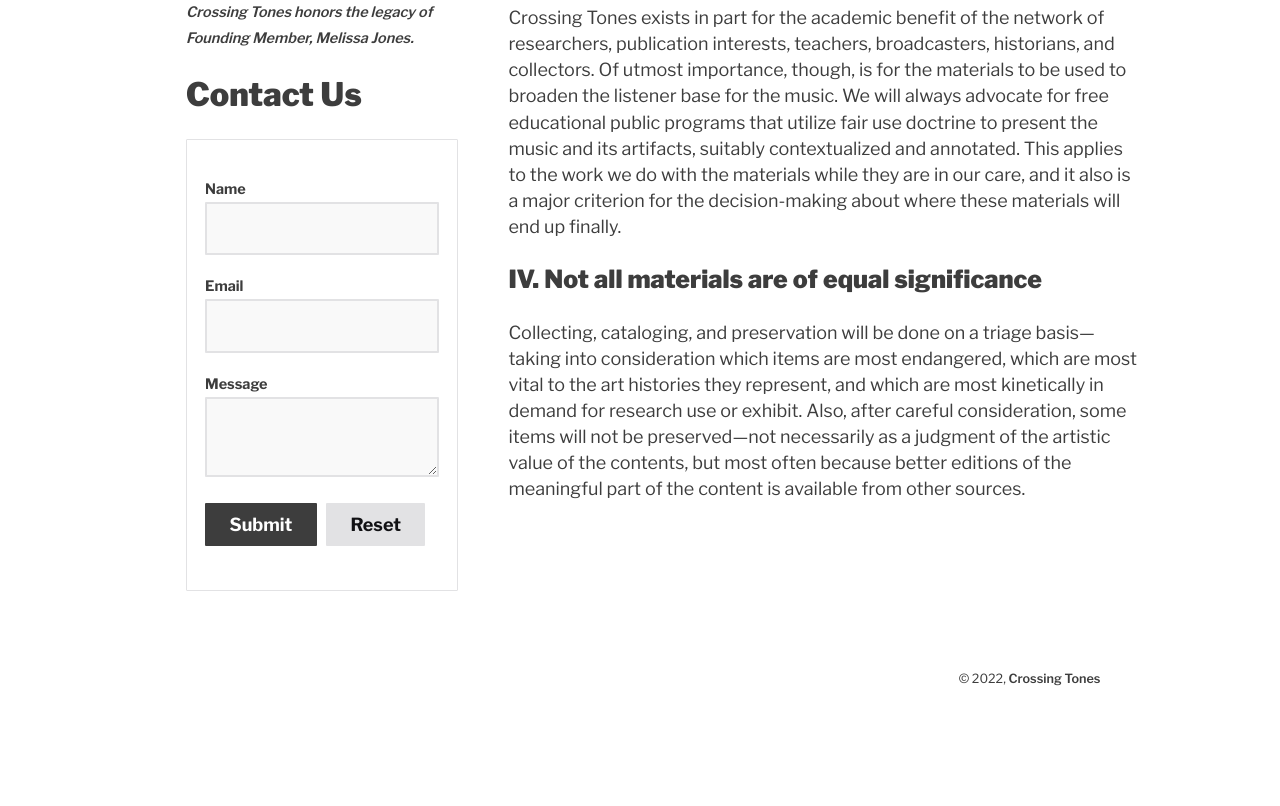
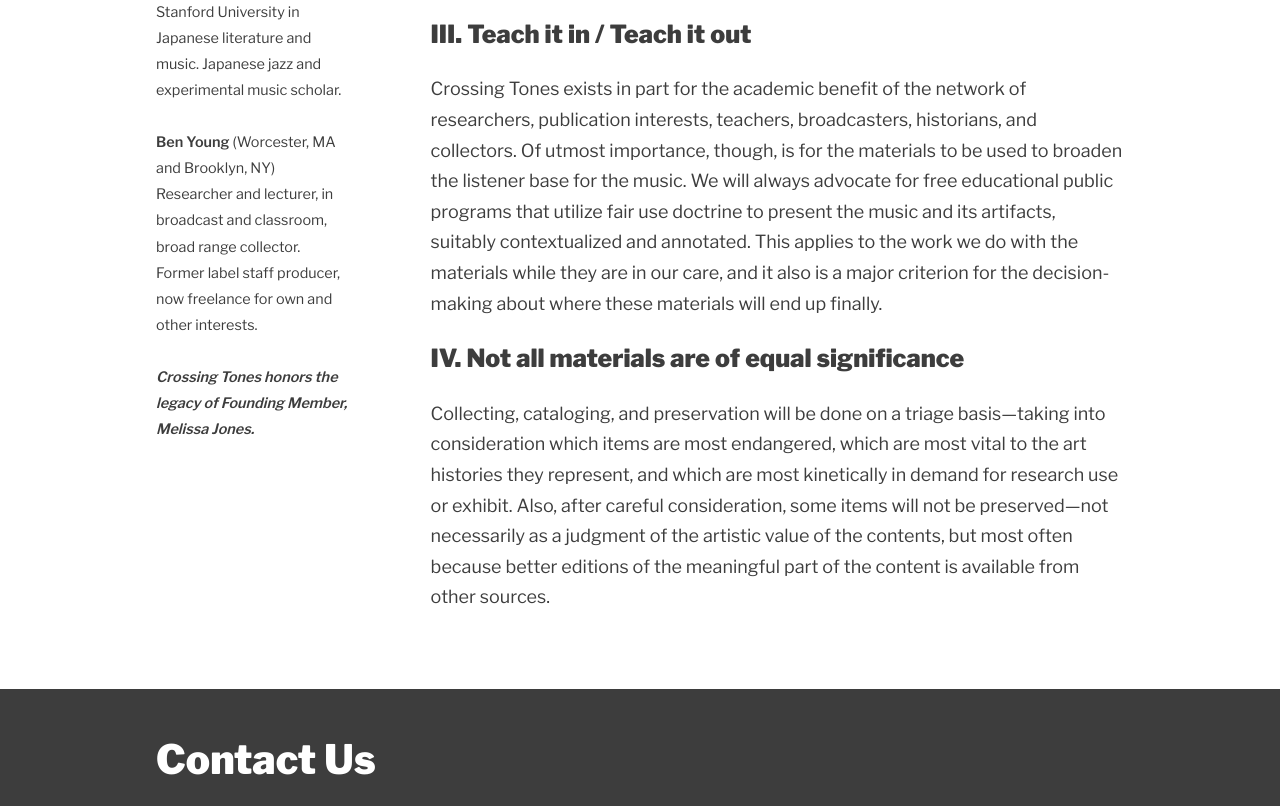
Before and after one commit to lizlove/crossing-tones, a Gatsby site: page /about in a window 1280 px wide. Shown: the part 1372-2178 px from the top of the page. Before the commit the page ends 2091 px from the top, so only its background shows below. Built offline with nearby package versions, Linux system fonts and the light colour scheme; Gatsby itself is replaced by a stand-in of ours.

Commit message:
Move contact us form.

```diff
--- a/src/components/contact-form.js
+++ b/src/components/contact-form.js
@@ -1,4 +1,4 @@
-import React from "react";
+import React from 'react';
 import { useFormik, FormikProvider, Form, useField } from 'formik';
 import * as Yup from 'yup';
 
@@ -80,12 +80,12 @@
   );
 };
 
-const Example = () => {
+const FormInner = () => {
   const formik = useFormik({
     initialValues: {
       name: '',
       email: '',
-      message: ''
+      message: '',
     },
     onSubmit: async (values) => {
       // TODO: where is the submit email?
@@ -93,10 +93,13 @@
       alert(JSON.stringify(values, null, 2));
     },
     validationSchema: Yup.object({
-      name: Yup.string()
+      name: Yup.string().required('Required'),
+      email: Yup.string()
+        .email('Please provide a valid email.')
         .required('Required'),
-      email: Yup.string().email('Please provide a valid email.').required('Required'),
-      message: Yup.string().max(999, 'Max length is 1000 characters.').required('Required'),
+      message: Yup.string()
+        .max(999, 'Max length is 1000 characters.')
+        .required('Required'),
     }),
   });
 
@@ -136,12 +139,14 @@
 export default class ContactForm extends React.Component {
   render() {
     return (
-      <div>
-        <h1>Contact Us</h1>
-        <div className="contact-form">
-          <Example />
+      <div className="hero">
+        <div className="inner">
+          <h1>Contact Us</h1>
+          <div className="contact-form">
+            <FormInner />
+          </div>
         </div>
       </div>
-    )
+    );
   }
 }
--- a/src/components/layout.css
+++ b/src/components/layout.css
@@ -697,7 +697,7 @@
   input[type='email'],
   input[type='text'],
   input[type='number'] {
-    background-color: var(--gray-700);
+    background-color: var(--gray-100);
     border-color: var(--gray-700);
     color: white;
   }
@@ -770,7 +770,7 @@
 
 @media (prefers-color-scheme: dark) {
   textarea {
-    background-color: var(--gray-700);
+    background-color: var(--gray-100);
     border-color: var(--gray-700);
     color: white;
   }
@@ -1069,6 +1069,8 @@
   padding: 1rem;
   border: 1px solid var(--gray-200);
   border-radius: var(--border-radius);
+  width: 100vw;
+  max-width: 1020px;
 }
 /* .button {
   align-items: center;
@@ -1099,7 +1101,7 @@
 ––––––––––––––––––––––––––––––––– */
 .header-container {
   margin: 0 auto;
-  max-width: 960px;
+  max-width: 1020px;
   padding: 1.45rem 1.0875rem;
   display: flex;
   align-items: baseline;
@@ -1128,7 +1130,7 @@
 }
 .footer {
   padding: 1.45rem 1.0875rem;
-  max-width: 960px;
+  max-width: 1020px;
   display: flex;
   align-items: baseline;
   justify-content: flex-end;
@@ -1145,14 +1147,18 @@
 }
 .grid {
   display: grid;
-  grid-template-columns: 30% 70%;
-  grid-gap: 50px;
+  grid-template-columns: 20% 1fr;
+  grid-gap: 4.5rem;
 }
 .grid-left {
   font-size: 80%
 }
 .grid-left > div > h1 {
   font-size: calc(2.25rem * .8);
+}
+.grid-right {
+  font-size: 1rem;
+  line-height: 1.7rem;
 }
 .grid-right > a.anchorlink {
   margin-bottom: .5rem;
@@ -1174,7 +1180,7 @@
 
 .hero {
   margin: 0 auto;
-  /* max-width: 960px; */
+  /* max-width: 1020px; */
   width: 100vw;
   display: flex;
   flex-direction: column;
@@ -1194,7 +1200,7 @@
   line-height: 1.3;
 }
 .inner {
-  max-width: 980px;
+  max-width: 1040px;
   padding: 2.75rem 2rem;
   margin: 0 auto;
 }
@@ -1207,5 +1213,5 @@
 }
 .inner-hero {
   width: 100%;
-  text-align: center
+  /* text-align: center */
 }
--- a/src/pages/about.tsx
+++ b/src/pages/about.tsx
@@ -18,7 +18,6 @@
         <a id="who"></a>
         <Who />
         <a id="contact"></a>
-        <Contact/>
       </div>
       <div className="grid-right">
         <a id="mission"></a>
@@ -32,6 +31,7 @@
       </div>
     </div>
     </section>
+    <Contact/>
   </Layout>
 );
 
```
